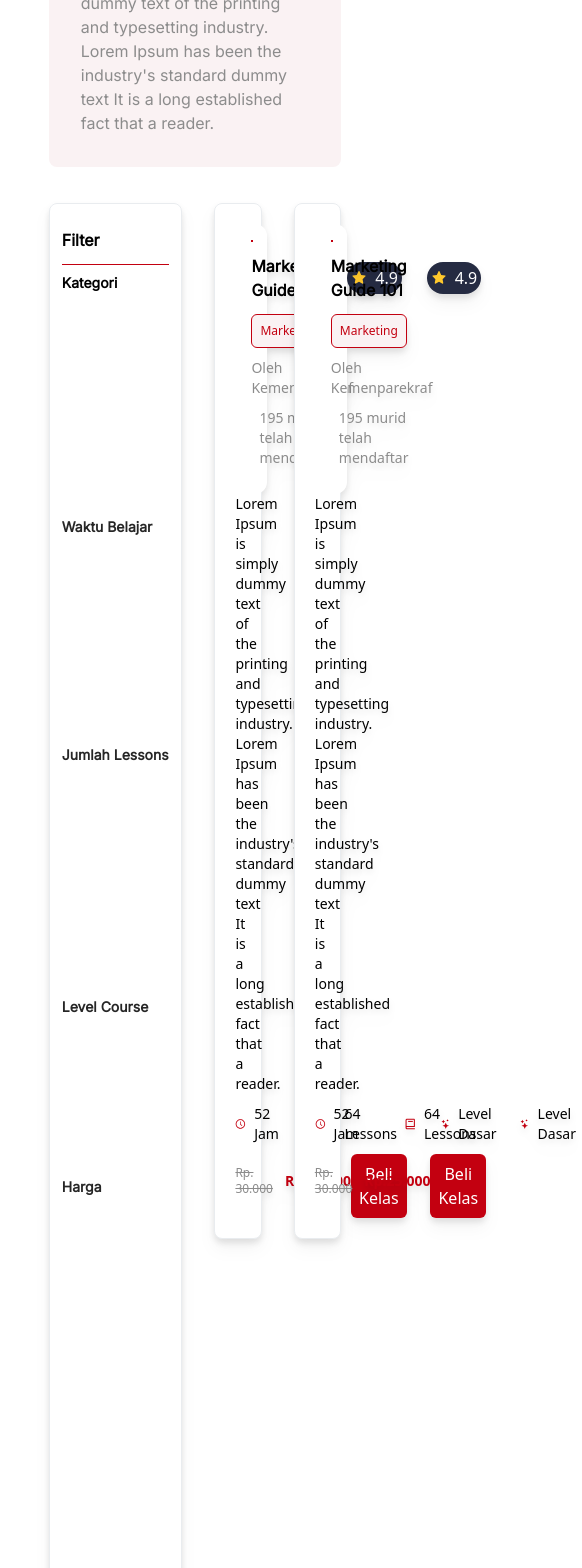
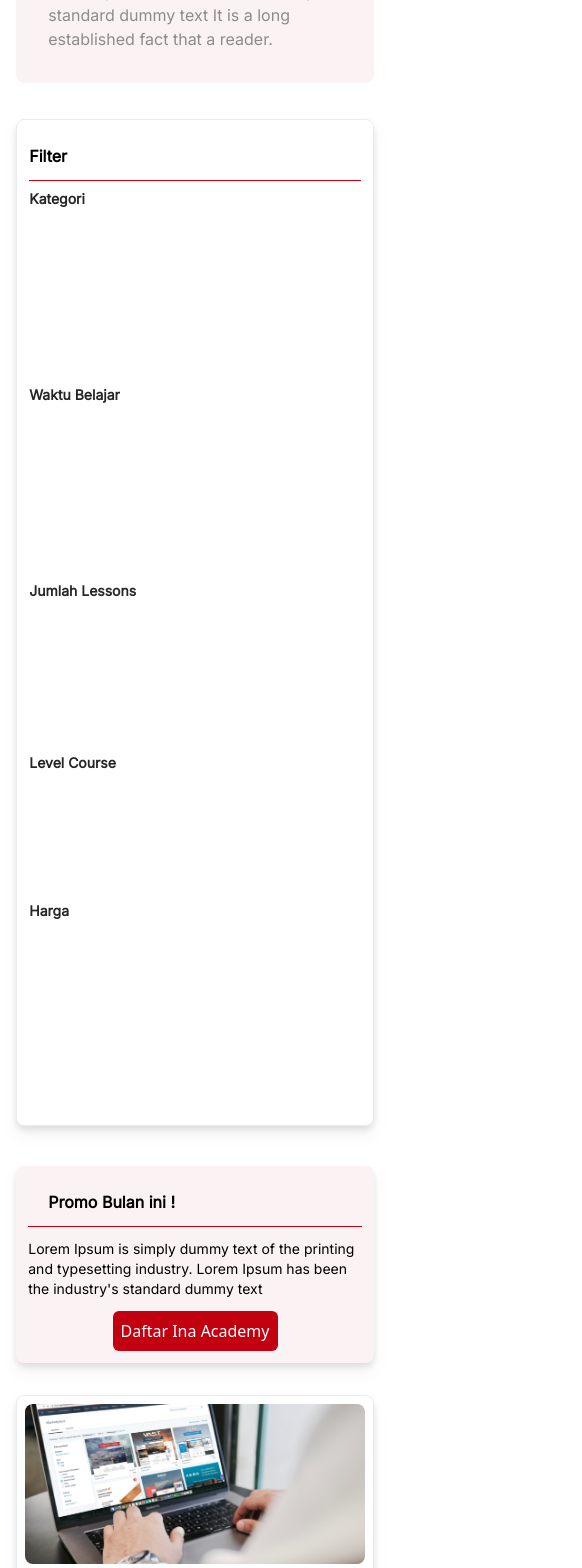
Before and after one commit to ikramsinapoy/InaMarket_Academy, a React (Create React App) app: page /kelas in a window 390 px wide. Shown: the part 432-2000 px from the top of the page, 582 px wide, since content can reach past the window. Built offline with nearby package versions, Linux system fonts and the light colour scheme; what tw-elements would draw is missing.

Commit message:
responsive kelas

```diff
--- a/src/Components/Kelas/CardClass.jsx
+++ b/src/Components/Kelas/CardClass.jsx
@@ -10,16 +10,16 @@ import { Link } from 'react-router-dom';
 function CardClass() {
   return (
     <div>
-        <div className='grid grid-cols-2 gap-8'>
+        <div className='grid grid-cols-1 sm:grid-cols-2 gap-8'>
             {/* <div className='bg-white rounded-lg drop-shadow-lg p-5 mt-10'> */}
-                <div key={1} className='bg-white rounded-lg drop-shadow-lg p-5 border border-[#e9ecef] hover:border-2 hover:border-primary'>
-                    <div className="bg-white flex justify-between p-4 rounded-xl">
-                        <div className="w-1/3">
-                            <img src={course} className='h-40 w-full rounded-lg'/>
+                <div key={1} className='bg-white rounded-lg drop-shadow-lg p-2 2xl:p-4 border border-[#e9ecef] hover:border-2 hover:border-primary'>
+                    <div className="bg-white flex flex-col 2xl:flex-row justify-between rounded-xl">
+                        <div className="2xl:w-1/3">
+                            <img src={course} className='h-40 w-full rounded-lg object-cover'/>
                         </div>
 
-                        <div className="w-3/5">
-                            <div className="w-1/4 border border-primary"></div>
+                        <div className="2xl:w-3/5">
+                            <div className="w-1/4 border border-primary mt-3 2xl:mt-0"></div>
                             <div className="flex items-center gap-5 my-3">
                                 <h4 className='text-base font-Inter font-semibold'>Marketing Guide 101</h4>
                                 <div className="bg-gray-dark p-1 rounded-full flex gap-2 items-center w-fit">
@@ -42,7 +42,7 @@ function CardClass() {
 
                     <p className="text-sm mb-2.5">Lorem Ipsum is simply dummy text of the printing and typesetting industry. Lorem Ipsum has been the industry's standard dummy text It is a long established fact that a reader.</p>
 
-                    <div className="flex gap-10 mb-2.5">
+                    <div className="flex gap-4 2xl:gap-7 mb-4">
                         <div className="flex items-center gap-2">
                             <AiOutlineClockCircle className="fill-primary"/>
                             <p className="text-sm">52 Jam</p>
@@ -73,14 +73,14 @@ function CardClass() {
                     </div>
                 </div>
 
-                <div key={2} className='bg-white rounded-lg drop-shadow-lg p-5 border border-[#e9ecef] hover:border-2 hover:border-primary'>
-                    <div className="bg-white flex justify-between p-4 rounded-xl">
-                        <div className="w-1/3">
-                            <img src={course} className='h-40 w-full rounded-lg'/>
+                <div key={2} className='bg-white rounded-lg drop-shadow-lg p-2 2xl:p-4 border border-[#e9ecef] hover:border-2 hover:border-primary'>
+                    <div className="bg-white flex flex-col 2xl:flex-row justify-between rounded-xl">
+                        <div className="2xl:w-1/3">
+                            <img src={course} className='h-40 w-full rounded-lg object-cover'/>
                         </div>
 
-                        <div className="w-3/5">
-                            <div className="w-1/4 border border-primary"></div>
+                        <div className="2xl:w-3/5">
+                            <div className="w-1/4 border border-primary mt-3 2xl:mt-0"></div>
                             <div className="flex items-center gap-5 my-3">
                                 <h4 className='text-base font-Inter font-semibold'>Marketing Guide 101</h4>
                                 <div className="bg-gray-dark p-1 rounded-full flex gap-2 items-center w-fit">
@@ -103,7 +103,7 @@ function CardClass() {
 
                     <p className="text-sm mb-2.5">Lorem Ipsum is simply dummy text of the printing and typesetting industry. Lorem Ipsum has been the industry's standard dummy text It is a long established fact that a reader.</p>
 
-                    <div className="flex gap-10 mb-2.5">
+                    <div className="flex gap-4 2xl:gap-7 mb-4">
                         <div className="flex items-center gap-2">
                             <AiOutlineClockCircle className="fill-primary"/>
                             <p className="text-sm">52 Jam</p>
@@ -126,9 +126,14 @@ function CardClass() {
                             <p className="text-primary text-sm font-semibold">Rp.25.000</p>
                         </div>
 
-                        <button className='bg-primary text-white p-2 rounded-md'>Beli Kelas</button>
+                        <button className='bg-primary text-white p-2 rounded-md'>
+                            <Link to='/detail-kelas'>
+                                Beli Kelas
+                            </Link>
+                        </button>
                     </div>
                 </div>
+
             {/* </div> */}
         </div>
     </div>
--- a/src/Components/Kelas/FilterAccordion.jsx
+++ b/src/Components/Kelas/FilterAccordion.jsx
@@ -8,16 +8,17 @@ function FilterAccordion() {
                 Filter
             </h2>
             <div class="accordion accordion-flush" id="accordionFlushExample">
-                <div class="accordion-item border-t-0 border-l-0 border-r-0 rounded-none bg-white">
+                <div class="accordion-item border-l-0 border-r-0 rounded-none bg-white">
                     <h2 class="accordion-header mb-0 font-Inter font-semibold text-sm" id="flush-headingOne">
                     <button class="accordion-button
+                    collapsed
                     relative
                     flex
                     items-center
                     w-full
                     py-2
 
-                    text-left
+                    text-black text-left
                     bg-white
                     border-0
                     rounded-none
@@ -27,8 +28,8 @@ function FilterAccordion() {
                         Kategori
                     </button>
                     </h2>
-                    <div id="flush-collapseOne" class="accordion-collapse border-0 collapse show"
-                    aria-labelledby="flush-headingOne" data-bs-parent="#accordionFlushExample">
+                    <div id="flush-collapseOne" class="accordion-collapse border-0 collapse" aria-labelledby="flush-headingOne"
+                    data-bs-parent="#accordionFlushExample">
                         <div class="accordion-body py-2 ">
                             <div className='flex items-center gap-2'>
                                 <input type="checkbox" id='design_grafis' name="design_grafis" className='bg-pink border-primary text-green focus:ring-orange' value="design_grafis"></input>
--- a/src/Components/Kelas/Needs.jsx
+++ b/src/Components/Kelas/Needs.jsx
@@ -5,7 +5,7 @@ import { BsFileEarmarkExcelFill } from 'react-icons/bs';
 
 function Needs() {
   return (
-    <div>
+    <div className='mb-8'>
         <div className='px-5 py-4 bg-white border border-[#e9ecef] rounded-lg drop-shadow-lg'>
             <h2 class="font-Inter font-semibold text-base py-3 border-b border-primary">
                 Alat yang Dibutuhkan
--- a/src/Components/Kelas/Testimoni.jsx
+++ b/src/Components/Kelas/Testimoni.jsx
@@ -9,14 +9,14 @@ function Testimoni() {
   return (
     <div>
         <div className='flex justify-between mb-3'>
-            <h3 className='font-Inter font-semibold text-2xl text-black mb-3'>Testimoni</h3>
+            <h3 className='font-Inter font-semibold text-2xl text-black mb-3' id='testimoni'>Testimoni</h3>
             <div className='flex items-center gap-2'>
                 <AiFillStar className='fill-yellow'/>
                 <h5 className='font-Inter font-semibold text-base text-black'>4.8 (30 Testimoni)</h5>
             </div>
         </div>
 
-        <div className='flex justify-evenly mb-3'>
+        <div className='flex gap-5 overflow-auto mb-3'>
           <button className='bg-white p-2 border border-primary w-fit rounded-md'>
             <p className='font-Inter text-xs text-black'>Lihat Semua</p>
           </button>
@@ -50,8 +50,8 @@ function Testimoni() {
             slidesToScroll= {1}
           >
             <div key={1}>
-              <div className='border border-[#E0E0E0] rounded-lg p-5 mr-3'>
-                <div className=' flex justify-between mb-5'>
+              <div className='border border-[#E0E0E0] rounded-lg p-2 lg:p-5 mr-3'>
+                <div className=' flex flex-col xl:flex-row justify-between mb-5'>
                   <div className='flex items-center gap-3'>
                     <img src={man} className='rounded-full w-12'/>
                     <div>
@@ -74,8 +74,8 @@ function Testimoni() {
             </div>
 
             <div key={2}>
-              <div className='border border-[#E0E0E0] rounded-lg p-5 mr-3'>
-                <div className=' flex justify-between mb-5'>
+              <div className='border border-[#E0E0E0] rounded-lg p-2 lg:p-5 mr-3'>
+                <div className=' flex flex-col xl:flex-row justify-between mb-5'>
                   <div className='flex items-center gap-3'>
                     <img src={man} className='rounded-full w-12'/>
                     <div>
--- a/src/Components/LandingPage/MainInfo.jsx
+++ b/src/Components/LandingPage/MainInfo.jsx
@@ -14,8 +14,16 @@ function MainInfo() {
             </div>
         </div>
 
-        <div>
+        <div className=''>
           <Example/>
+           {/* <iframe
+            src="https://www.youtube.com/embed/E7wJTI-1dvQ"
+            frameborder="0"
+            allow="autoplay; encrypted-media"
+            allowfullscreen
+            title="video"
+            height="500px"
+          /> */}
         </div>
     </div>
   )
@@ -39,7 +47,6 @@ class Example extends React.Component {
 
     return <YouTube videoId='7-ovTjGe3JY' opts={opts} onReady={this._onReady} className=''/>;
   }
+}
 
-
-}
 export default MainInfo;
--- a/src/Pages/DetailClass.jsx
+++ b/src/Pages/DetailClass.jsx
@@ -12,13 +12,22 @@ function DetailClass() {
   return (
     <div>
         <Navbar/>
-        <div className='w-9/12 mx-auto my-10'>
+        <div className='w-11/12 xl:w-9/12 mx-auto my-10'>
             <Breadcrumbs/>
             <CardDetailClass/>
-            <ClassInformation/>
-            <Testimoni/>
-            <Needs/>
-            <Benefit/>
+            <div className='flex justify-between'>
+              <div className='w-4/6'>
+                <ClassInformation/>
+                <Testimoni/>
+              </div>
+
+              <div className='w-1/4'>
+                <Needs/>
+                <Benefit/>
+              </div>
+
+            </div>
+
         </div>
         <Footer/>
     </div>
--- a/src/Pages/Kelas.jsx
+++ b/src/Pages/Kelas.jsx
@@ -10,12 +10,12 @@ function Kelas() {
   return (
     <div>
         <Navbar/>
-        <div className='w-9/12 mx-auto mb-10'>
+        <div className='w-11/12 xl:w-5/6 2xl:w-9/12 mx-auto mb-10'>
           <div className='my-9 bg-pink p-8 rounded-lg'>
               <h3 className='font-semibold text-3xl mb-5 font-Montserrat'>Ikuti Kelas Kami !</h3>
               <p className='text-gray font-Inter'>Lorem Ipsum is simply dummy text of the printing and typesetting industry. Lorem Ipsum has been the industry's standard dummy text It is a long established fact that a reader.</p>
           </div>
-          <div className='flex gap-8'>
+          <div className='flex flex-col xl:flex-row gap-8'>
             <div className='flex flex-col gap-10'>
               <FilterAccordion/>
               <Promo/>
```
Also changed, not shown: src/Components/Kelas/ClassInformation.jsx (+18 -4 lines).
